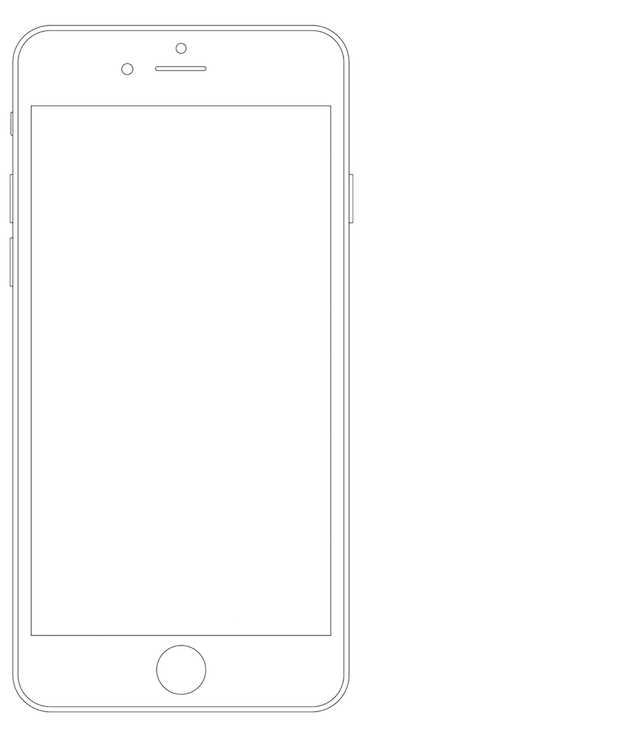
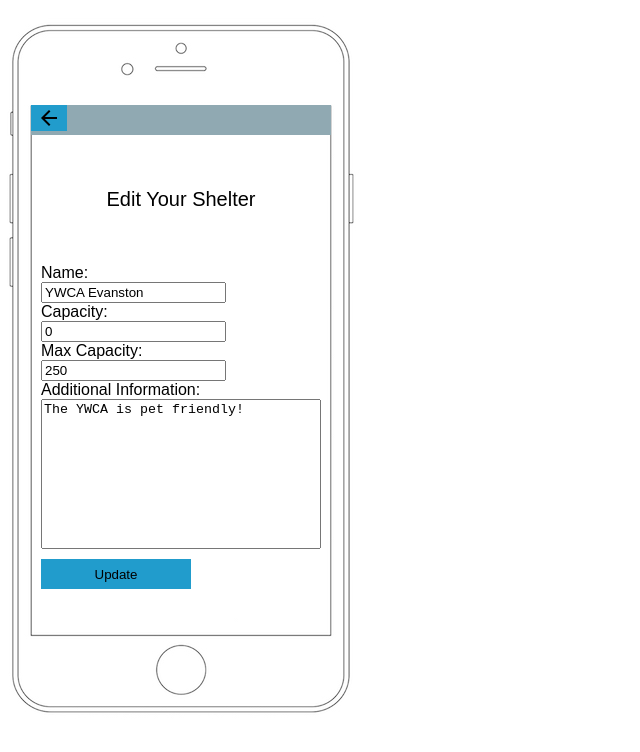
Before and after one commit to mtruong68/intellishelter, a plain HTML site: page manager_update.html in a window 1280 px wide. Shown: the whole page, without its empty margins (0-640 px from the left). Drawn offline with Linux system fonts and the light colour scheme.

Commit message:
created manager.js

```diff
--- a/css/manager.css
+++ b/css/manager.css
@@ -9,6 +9,10 @@
 	cursor: pointer;
 }
 
+textarea{
+	resize: none;
+}
+
 #contents{
 	width: 300px;
 	height: 500px;
@@ -18,7 +22,7 @@
     margin-bottom: auto;
 }
 
-#shelter_name{
+#top_text{
 	margin-left: auto;
 	margin-right: auto;
 	font-size: 20px;
@@ -27,20 +31,25 @@
 #update_button{
 	width: 220px;
 	height: 80px;
+	font-size: 16px;
+}
+
+#update_link{
 	margin-right: auto;
 	margin-left: auto;
 	margin-bottom: 40px;
-	font-size: 16px;
 }
 
 #update_info {
-	width: 300px;
+	width: 280px;
 	height: 150px;
-
+	margin-right: 10px;
+	margin-left: 10px;
+	margin-bottom: 5px
 }
 
 #submit_button {
-	margin-left: 50%;
+	margin-left: 10px;
 	margin-top: 5px;
 	height: 30px;
 	width: 150px;
@@ -52,3 +61,7 @@
 	background-color: rgb(144, 169, 178);
 
 }
+
+.update_form {
+	margin-left: 10px;
+}
--- a/manager_update.html
+++ b/manager_update.html
@@ -1,15 +1,33 @@
 <html>
 <header>
-  <title>Music Player</title>
-  <link rel="stylesheet" type="text/css" href="css/ipod.css"/>
-  <link href="https://fonts.googleapis.com/icon?family=Material+Icons"
-  rel="stylesheet">
+	<title>Shelter Overview</title>
+	<link rel="stylesheet" type="text/css" href="css/ipod.css"/>
+	<link rel="stylesheet" type="text/css" href="css/manager.css"/>
+	<link href="https://fonts.googleapis.com/icon?family=Material+Icons"
+	rel="stylesheet">
 </header>
 <body>
-  <div id="screen">
-
-  </div>
-  <script src="js/ipod.js"></script>
+	<div id="screen">
+		<div id="contents">
+			<div id="head_bar">
+				<a href="manager_overview.html">
+					<button class="button"><i class="material-icons">arrow_back</i></button>
+				</a>
+			</div>
+			<div id="top_text">Edit Your Shelter</div>
+			<form>
+				<div class="update_form">Name:</div>
+				<input type="text" class="update_form" name="name" value="YWCA Evanston">
+				<div class="update_form">Capacity:</div>
+				<input class="update_form" type="text" name="capacity" value="0">
+				<div class="update_form">Max Capacity:</div>
+				<input class="update_form" type="text" name="max_capacity" value="250">
+				<div class="update_form">Additional Information:</div>
+				<textarea id="update_info">The YWCA is pet friendly!</textarea>
+				<input id="submit_button" class="button update_form" type="submit" name="update_button" value="Update">
+			</form>
+		</div>
+	</div>
 </body>
 </html>
 <!--
```
Also changed, not shown: manager_overview.html (+9 -5 lines), js/manager.js (added).
